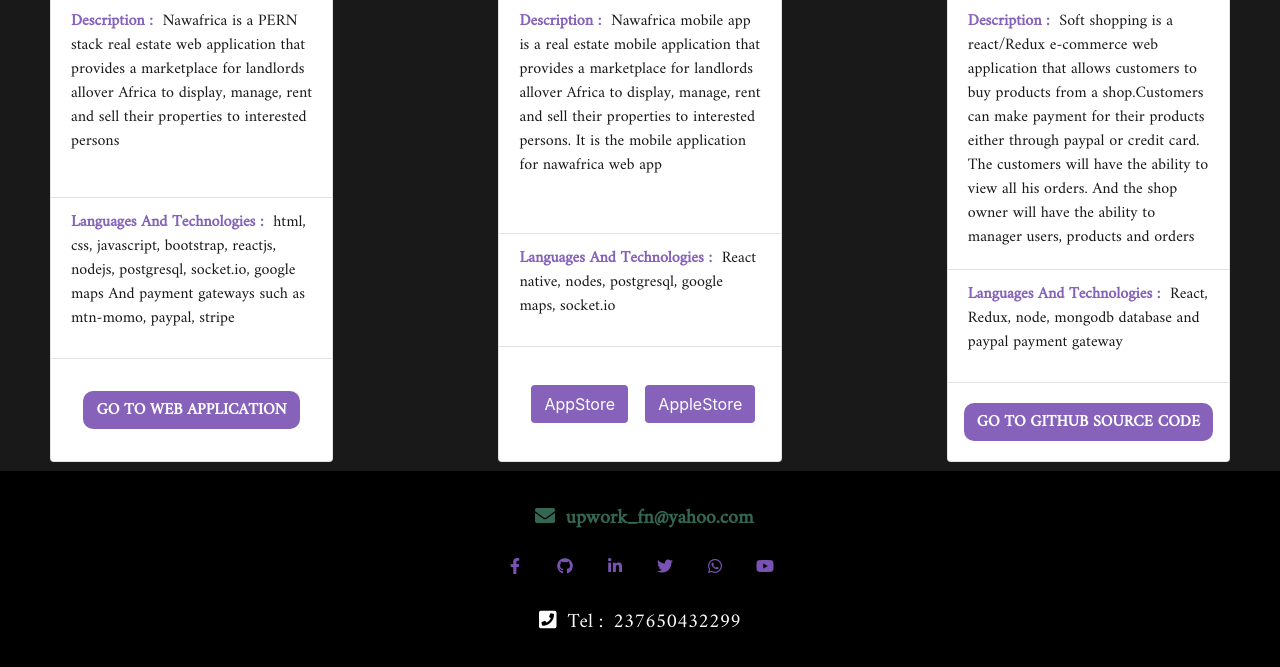
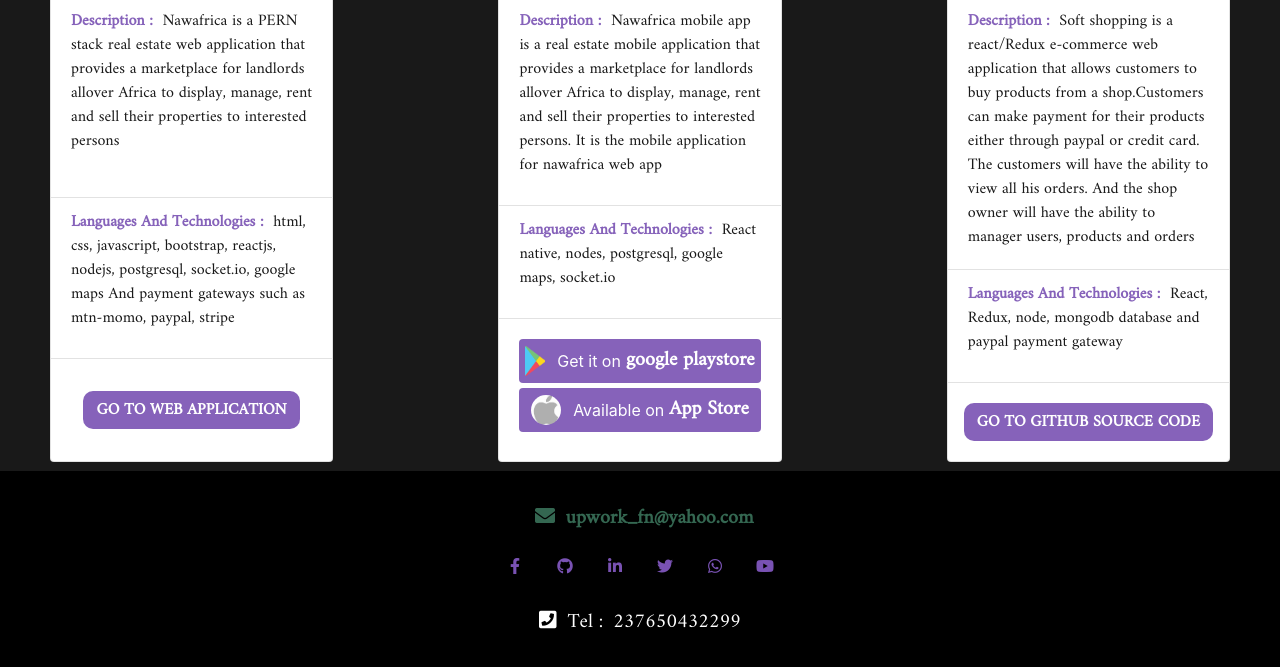
Before and after one commit to felix-nn123/nkongho.github.io, a plain HTML site: page index.html in a window 1280 px wide. Shown: the part 3190-3857 px from the top of the page. Drawn offline with nearby package versions, Linux system fonts and the light colour scheme; a script that the page names is missing.

Commit message:
today commit

```diff
--- a/index.html
+++ b/index.html
@@ -4,10 +4,7 @@
 <meta charset="UTF-8">
 <meta http-equiv="X-UA-Compatible" content="IE=edge">
 <meta name="viewport" content="width=device-width, initial-scale=1.0">
-<meta
-name="description"
-content="Web site created using create-react-app"
-/>
+
 <link rel="preconnect" href="https://fonts.googleapis.com">
 <link rel="preconnect" href="https://fonts.gstatic.com" crossorigin>
 <link href="https://fonts.googleapis.com/css2?family=Alfa+Slab+One&display=swap" rel="stylesheet">
@@ -23,7 +20,7 @@ content="Web site created using create-react-app"
 <!-- Load font awesome icons -->
 <link rel="stylesheet" href="https://cdnjs.cloudflare.com/ajax/libs/font-awesome/5.12.1/css/all.min.css">
 <link rel="stylesheet" href="https://cdn.jsdelivr.net/npm/bootstrap@4.0.0/dist/css/bootstrap.min.css" integrity="sha384-Gn5384xqQ1aoWXA+058RXPxPg6fy4IWvTNh0E263XmFcJlSAwiGgFAW/dAiS6JXm" crossorigin="anonymous">
-<title>Document</title>
+<title>Felix Portfolio</title>
 </head>
 <body>
 
@@ -336,14 +333,19 @@ content="Web site created using create-react-app"
             </li>
           </ul>
           <div class='card-body mobileAppContainer'>
-            <div class='appStoreContainer'>
-              <a href='#' class='btn'>
-                AppStore
+            <div style="width: 100%;">
+              <a style="background-color: #7952b3;width: 100%; display: flex; flex-direction: row;justify-content: center;align-items: center;" href="#" class="btn ">
+                <img style="width: 20px;height: 30px; margin-right: 5px;" src="./images/google-play-play.png"/>
+                <span style="margin-left: 7px;color: white;">Get it on </span>
+                <span style="font-weight: bold; font-size: 20px;margin-left: 5px; color: white;font-family: 'Amiri', serif;">google playstore</span>
               </a>
             </div>
-            <div class='appStoreContainer'>
-              <a href='#' class='btn'>
-                AppleStore
+
+            <div style="width: 100%; margin-top: 5px;">
+              <a style="background-color: #7952b3;width: 100%; display: flex; flex-direction: row;justify-content: center;align-items: center;" href="#" class="btn ">
+                <img style="width: 30px;height: 30px; margin-right: 5px;border-radius: 100%;font-family: 'Amiri', serif;" src="./images/apps.jpg"/>
+                <span style="margin-left: 7px;color: white;">Available on </span>
+                <span style="font-weight: bold; font-size: 20px;margin-left: 5px; color: white;font-family: 'Amiri', serif;">App Store</span>
               </a>
             </div>
           </div>
--- a/text.css
+++ b/text.css
@@ -810,18 +810,19 @@ p.demos {
 
 .mobileAppContainer {
   display: flex;
-  flex-direction: row;
+  flex-direction: column;
 }
 
 .appStoreContainer {
   flex: 1;
   display: flex;
-  justify-content: center;
-  align-items: center;
+  /* justify-content: center;
+  align-items: center; */
 }
 .appStoreContainer a {
   color: white;
   background-color: #7952b3;
+  width: 50%;
 }
 .appStoreContainer a:hover {
   background-color: white;
```
Also changed, not shown: images/apps.jpg (added), images/google-play-play.png (added).
